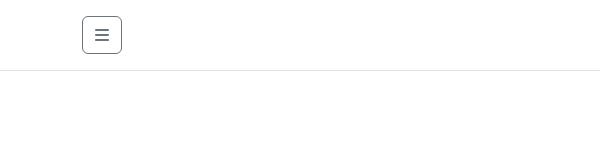
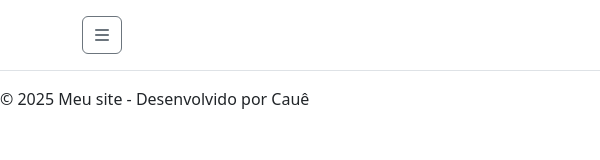
Before and after one commit to caue11/Aula08, a plain HTML site: page index.html in a window 1280 px wide. Shown: the full height of the page, 0-600 px from the left. Drawn offline with nearby package versions, Linux system fonts and the light colour scheme.

Commit message:
alterei o rodape

```diff
--- a/index.html
+++ b/index.html
@@ -47,5 +47,9 @@
           </ul>
         </div>
       </div>
+
+      <footer>
+        <p>&copy; 2025 Meu site - Desenvolvido por Cauê</p>
+      </footer>
 </body>
 </html>
```
